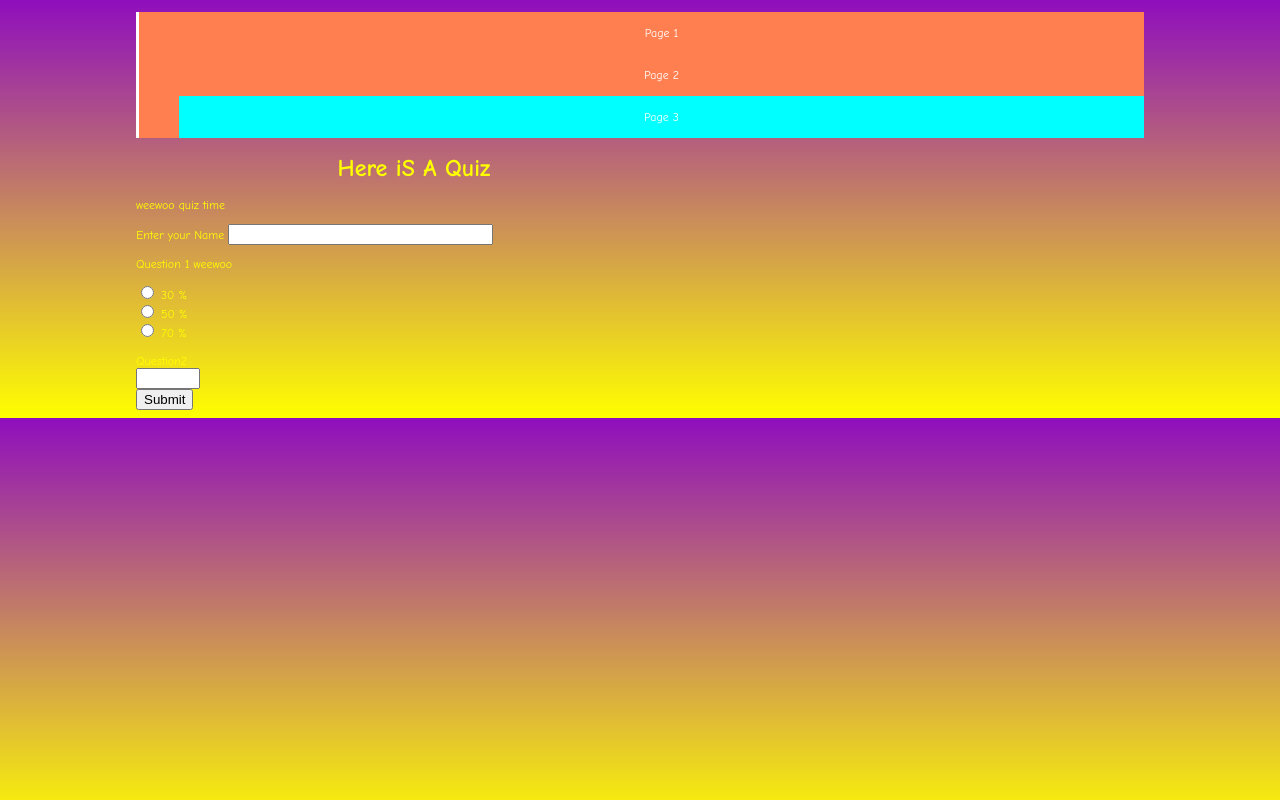
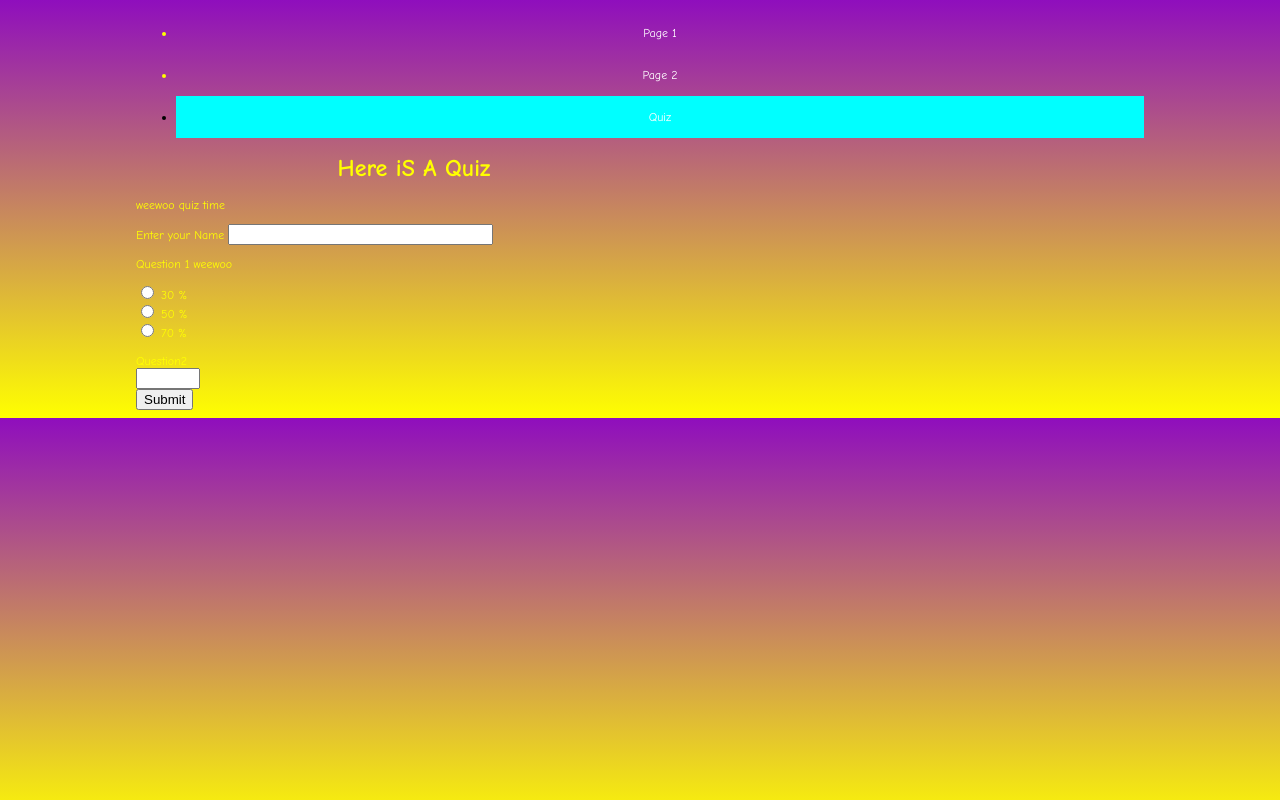
Before and after one commit to ToedQueen208/WaluigiWeb, a plain HTML site: page quiz.html in a window 1280 px wide. Drawn offline with Linux system fonts and the light colour scheme.

Commit message:
Update quiz.html

```diff
--- a/quiz.html
+++ b/quiz.html
@@ -7,13 +7,11 @@
 </head>
 
 <body>
-    <div>
-        <ul id = "menu"> <!--menu-->
-            <li><a href="index.html"> Page 1</a> </li>
-            <li><a href="index2.html">  Page 2</a></li>
-            <li class = "active"><a href="quiz.html"> Page 3</a></li>
-        </ul>
-</div>
+    <ul id = "listmenu"> <!--menu-->
+        <li class = "menu"><a href="index.html"> Page 1</a> </li>
+        <li class = "menu"><a href="index2.html">  Page 2</a></li>
+        <li class = "active menu"><a href="quiz.html"> Quiz</a></li>
+    </ul>
 <h1> Here iS A Quiz</h1>
 
 <p> weewoo quiz time</p>
```
